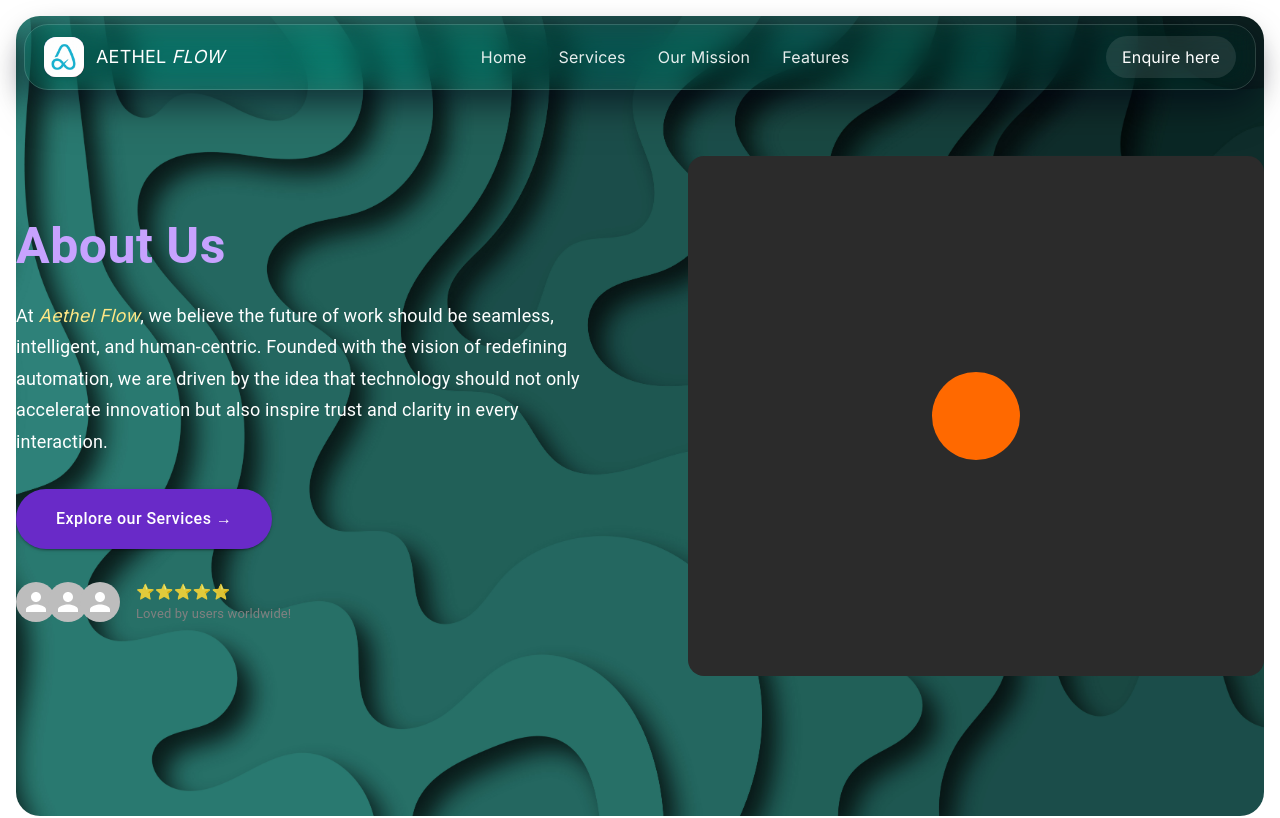
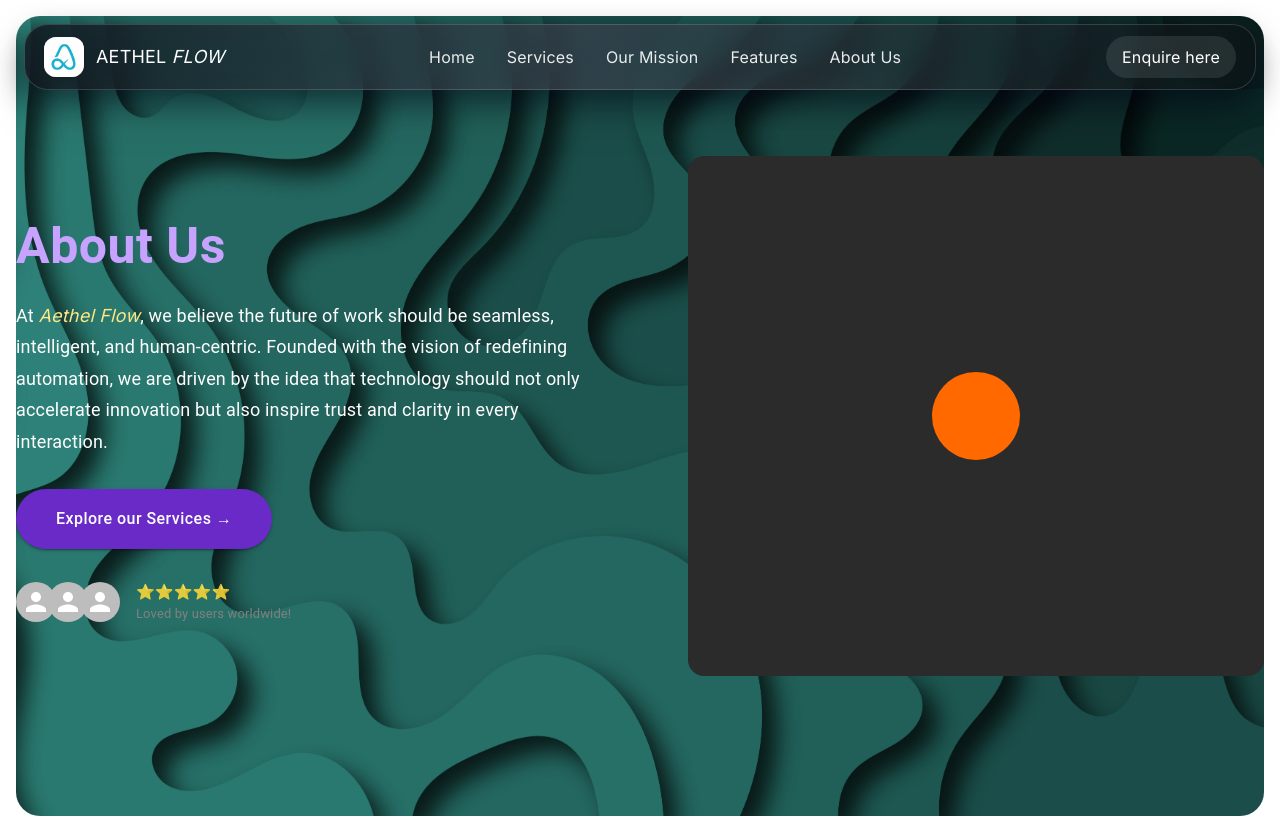
Before and after one commit to aethelflow-solutions/AethelSite, a Next.js app: page /about in a window 1280 px wide. Shown: the top 818 px of the page. Built offline with nearby package versions, Linux system fonts and the light colour scheme; some icons are missing.

Commit message:
completely renewing the navbar for routing and navigation

```diff
--- a/app/components/Navbar.tsx
+++ b/app/components/Navbar.tsx
@@ -2,6 +2,7 @@
 
 import { useEffect, useRef, useState, useCallback } from "react";
 import Link from "next/link";
+import { useRouter, usePathname } from "next/navigation";
 
 interface NavItem {
   label: string;
@@ -14,16 +15,26 @@ const NAV_ITEMS: NavItem[] = [
   { label: "Our Mission", sectionId: "mission" },
 ];
 
-function scrollToSection(sectionId: string): void {
-  const element = document.getElementById(sectionId);
-  element?.scrollIntoView({ behavior: "smooth" });
+const ROUTE_ITEMS = [
+  { label: "Features", href: "/features" },
+  { label: "About Us", href: "/about" },
+];
+
+function scrollToSection(sectionId: string) {
+  const el = document.getElementById(sectionId);
+  el?.scrollIntoView({ behavior: "smooth" });
 }
 
 export default function Navbar() {
   const [mobileOpen, setMobileOpen] = useState(false);
   const navRef = useRef<HTMLElement>(null);
 
-  // Close mobile menu when clicking outside
+  const router = useRouter();
+  const pathname = usePathname();
+
+  /* =======================
+     OUTSIDE CLICK CLOSE
+  ======================== */
   useEffect(() => {
     function handleClickOutside(e: MouseEvent) {
       if (navRef.current && !navRef.current.contains(e.target as Node)) {
@@ -35,31 +46,37 @@ export default function Navbar() {
       document.addEventListener("click", handleClickOutside);
     }
 
-    return () => {
-      document.removeEventListener("click", handleClickOutside);
-    };
+    return () => document.removeEventListener("click", handleClickOutside);
   }, [mobileOpen]);
 
-  // Close mobile menu on escape key
+  /* =======================
+     ESC KEY CLOSE
+  ======================== */
   useEffect(() => {
     function handleEscape(e: KeyboardEvent) {
-      if (e.key === "Escape") {
-        setMobileOpen(false);
+      if (e.key === "Escape") setMobileOpen(false);
     }
-    }
-
     document.addEventListener("keydown", handleEscape);
     return () => document.removeEventListener("keydown", handleEscape);
   }, []);
 
-  const handleNavClick = useCallback((sectionId: string) => {
+  /* =======================
+     SMART NAV CLICK
+  ======================== */
+  const handleNavClick = useCallback(
+    (sectionId: string) => {
+      setMobileOpen(false);
+
+      if (pathname === "/") {
         scrollToSection(sectionId);
-    setMobileOpen(false);
-  }, []);
+      } else {
+        router.push(`/#${sectionId}`);
+      }
+    },
+    [pathname, router]
+  );
 
-  const toggleMobileMenu = useCallback(() => {
-    setMobileOpen((prev) => !prev);
-  }, []);
+  const toggleMobileMenu = () => setMobileOpen((prev) => !prev);
 
   return (
     <header className="fixed top-6 left-1/2 -translate-x-1/2 w-full max-w-7xl px-6 z-50">
@@ -67,86 +84,80 @@ export default function Navbar() {
         ref={navRef}
         className="relative rounded-3xl px-5 py-3 flex flex-wrap items-center justify-between gap-4 shadow-2xl"
         style={{
+          backdropFilter: "blur(14px) saturate(150%)",
           WebkitBackdropFilter: "blur(14px) saturate(150%)",
-          backdropFilter: "blur(14px) saturate(150%)",
         }}
-        aria-label="Main navigation"
       >
-        {/* Background gradient */}
+        {/* BACKGROUND */}
         <div
-          aria-hidden="true"
           className="absolute inset-0 rounded-3xl -z-10 pointer-events-none"
           style={{
             background:
-              "linear-gradient(90deg, rgb(20 14 24 / 75%), rgb(64 59 73 / 69%) 45%, rgb(15 15 20 / 57%));",
-            border: "1px solid rgba(255, 255, 255, 0.154)",
-            boxShadow: "0 10px 30px rgba(2, 6, 23, 0.5)",
+              "linear-gradient(90deg, rgb(20 14 24 / 75%), rgb(64 59 73 / 69%) 45%, rgb(15 15 20 / 57%))",
+            border: "1px solid rgba(255,255,255,0.15)",
+            boxShadow: "0 10px 30px rgba(2,6,23,0.5)",
           }}
         />
 
-        {/* Logo */}
-        <Link
-          href="/"
+        {/* LOGO */}
+        <button
+          onClick={() => handleNavClick("home")}
           className="flex items-center gap-3 group"
-          onClick={(e) => {
-            e.preventDefault();
-            handleNavClick("home");
-          }}
-          aria-label="Aethel Flow - Go to homepage"
         >
-          <div className="w-10 h-10 rounded-xl bg-gradient-to-br from-indigo-400 to-rose-400 flex items-center justify-center shadow transition-transform group-hover:scale-105 overflow-hidden">
+          <div className="w-10 h-10 rounded-xl bg-gradient-to-br from-indigo-400 to-rose-400 flex items-center justify-center shadow group-hover:scale-105 transition-transform overflow-hidden">
             <img
               src="/logo.png"
-              alt="Company Logo"
+              alt="Logo"
               className="w-full h-full object-cover"
             />
           </div>
           <span className="hidden min-[320px]:inline text-white font-semibold text-lg">
             AETHEL <span className="italic">FLOW</span>
           </span>
-        </Link>
+        </button>
 
-        {/* Desktop Navigation */}
-        <ul className="hidden md:flex items-center gap-2" role="menubar">
+        {/* DESKTOP NAV */}
+        <ul className="hidden md:flex items-center gap-2">
           {NAV_ITEMS.map((item) => (
-            <li key={item.sectionId} role="none">
+            <li key={item.sectionId}>
               <button
-                role="menuitem"
                 onClick={() => handleNavClick(item.sectionId)}
-                className="cursor-pointer px-3 py-2 rounded-xl text-white/90 hover:bg-white/10 transition-all duration-200 hover:-translate-y-0.5"
+                className="px-3 py-2 cursor-pointer rounded-xl text-white/90 hover:bg-white/10 transition-all hover:-translate-y-0.5"
               >
                 {item.label}
               </button>
             </li>
           ))}
 
-          {/* 🔥 NEW FEATURES BUTTON */}
-          <li role="none">
-            <Link
-              href="/features"
-              className="px-3 py-2 rounded-xl text-white/90 hover:bg-white/10 transition-all duration-200 hover:-translate-y-0.5"
+          {ROUTE_ITEMS.map((item) => (
+            <li key={item.href}>
+              <Link href={item.href}>
+                <button
+                  type="button"
+                  className="px-3 py-2 cursor-pointer rounded-xl text-white/90 hover:bg-white/10 transition-all hover:-translate-y-0.5"
                 >
-              Features
+                  {item.label}
+                </button>
               </Link>
             </li>
+          ))}
         </ul>
 
-        {/* Right side actions */}
+        {/* RIGHT */}
         <div className="flex items-center gap-3">
           <button
             onClick={() => handleNavClick("contact")}
-            className="hidden sm:block px-4 py-2 rounded-full bg-white/10 hover:bg-white/20 text-white font-medium cursor-pointer transition-colors duration-200"
+            className="hidden sm:block px-4 py-2 rounded-full bg-white/10 hover:bg-white/20 text-white transition"
           >
             Enquire here
           </button>
 
-          {/* Mobile menu button */}
+          {/* MOBILE TOGGLE (SVGs) */}
           <button
+            onClick={toggleMobileMenu}
             className="md:hidden inline-flex items-center justify-center w-10 h-10 rounded-lg bg-white/10 hover:bg-white/20 text-white transition-colors"
             aria-expanded={mobileOpen}
-            aria-controls="mobile-menu"
             aria-label={mobileOpen ? "Close menu" : "Open menu"}
-            onClick={toggleMobileMenu}
           >
             {mobileOpen ? (
               <svg
@@ -157,7 +168,11 @@ export default function Navbar() {
                 stroke="currentColor"
                 strokeWidth={2}
               >
-                <path strokeLinecap="round" strokeLinejoin="round" d="M6 18L18 6M6 6l12 12" />
+                <path
+                  strokeLinecap="round"
+                  strokeLinejoin="round"
+                  d="M6 18L18 6M6 6l12 12"
+                />
               </svg>
             ) : (
               <svg
@@ -168,45 +183,43 @@ export default function Navbar() {
                 stroke="currentColor"
                 strokeWidth={2}
               >
-                <path strokeLinecap="round" strokeLinejoin="round" d="M4 6h16M4 12h16M4 18h16" />
+                <path
+                  strokeLinecap="round"
+                  strokeLinejoin="round"
+                  d="M4 6h16M4 12h16M4 18h16"
+                />
               </svg>
             )}
           </button>
         </div>
 
-        {/* Mobile menu panel */}
+        {/* MOBILE MENU */}
         <div
-          id="mobile-menu"
-          className={`w-full transition-all duration-300 overflow-hidden md:hidden ${
+          className={`w-full md:hidden transition-all duration-300 overflow-hidden ${
             mobileOpen ? "max-h-96 opacity-100" : "max-h-0 opacity-0"
           }`}
         >
-          <div className="rounded-2xl p-4 mt-4 bg-gradient-to-b from-white/10 to-white/5 border border-white/10">
+          <div className="mt-4 rounded-2xl p-4 bg-white/10 border border-white/10">
             {NAV_ITEMS.map((item) => (
               <button
                 key={item.sectionId}
                 onClick={() => handleNavClick(item.sectionId)}
-                className="block w-full text-left py-2 px-3 rounded-lg text-white/90 hover:bg-white/10 transition-colors"
+                className="block w-full text-left py-2 px-3 rounded-lg text-white/90 hover:bg-white/10"
               >
                 {item.label}
               </button>
             ))}
 
-            {/* 🔥 MOBILE FEATURES LINK */}
+            {ROUTE_ITEMS.map((item) => (
               <Link
-              href="/features"
-              className="block w-full text-left py-2 px-3 rounded-lg text-white/90 hover:bg-white/10 transition-colors"
+                key={item.href}
+                href={item.href}
                 onClick={() => setMobileOpen(false)}
+                className="block py-2 px-3 rounded-lg text-white/90 hover:bg-white/10"
               >
-              Features
+                {item.label}
               </Link>
-
-            <button
-              onClick={() => handleNavClick("contact")}
-              className="block w-full text-left py-2 px-3 rounded-lg text-white/90 hover:bg-white/10 transition-colors"
-            >
-              Contact Us
-            </button>
+            ))}
           </div>
         </div>
       </nav>
```
Lines whose indentation alone changed are shown as unchanged.
